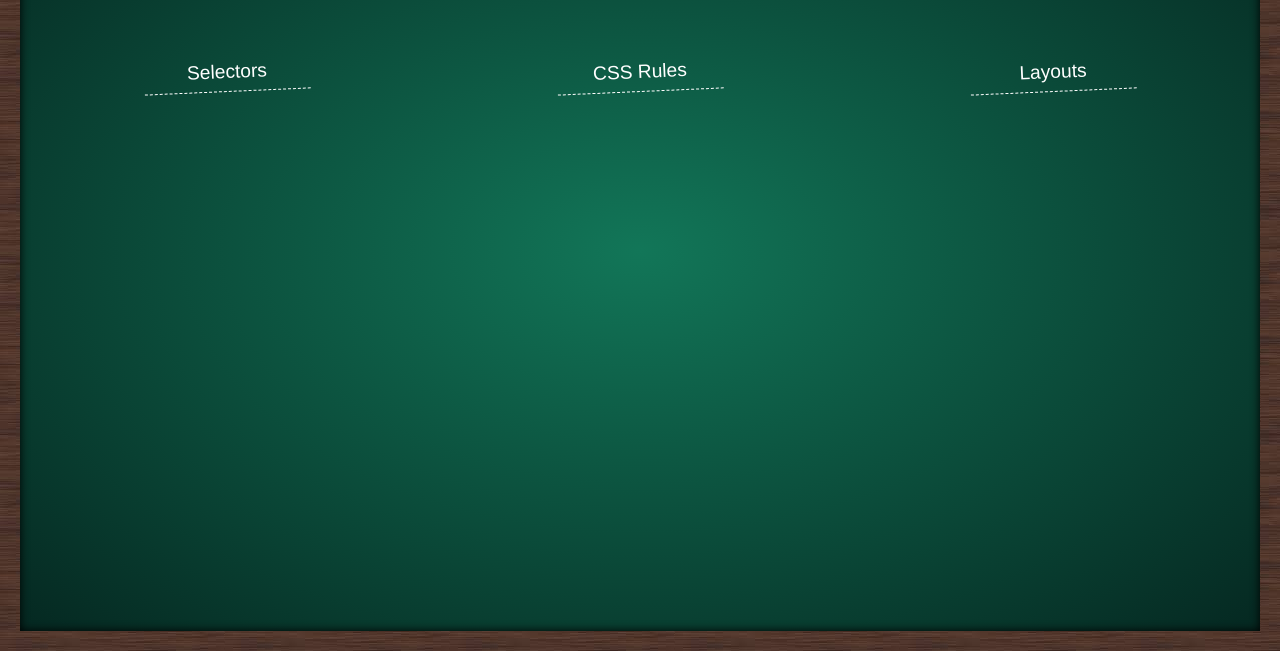
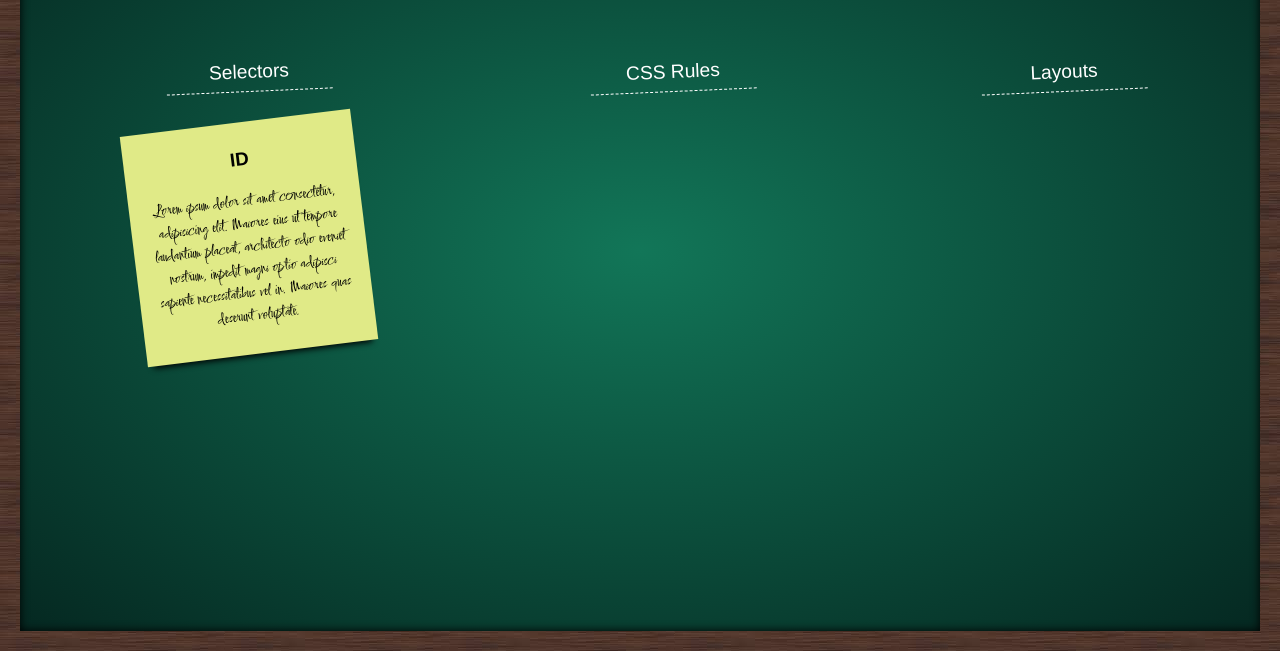
Before and after one commit to DevArrowsmith/css-board-challenge, a plain HTML site: page index.html in a window 1280 px wide. Shown: the part 149-800 px from the top of the page. Drawn offline with Linux system fonts and the light colour scheme.

Commit message:
Added Cora's post-it in HTML and CSS

```diff
--- a/index.html
+++ b/index.html
@@ -5,6 +5,9 @@
         <meta name="viewport" content="width=device-width, initial-scale=1.0">
         <link rel="stylesheet" href="styles.css">
         <title>CSS Board Jan 22</title>
+        <style>
+            @import url('https://fonts.googleapis.com/css2?family=Comforter&display=swap');
+        </style>
     </head>
     <body>
         <div class="dashboard-frame">
@@ -13,6 +16,12 @@
 
                 <section class="dashboard--selectors">
                     <h2>Selectors</h2>
+                    <ul>
+                        <li class="post-it" id="cora">
+                            <h3>ID</h3>
+                            <p>Lorem ipsum dolor sit amet consectetur, adipisicing elit. Maiores eius ut tempore laudantium placeat, architecto odio eveniet nostrum, impedit magni optio adipisci sapiente necessitatibus vel in. Maiores quas deserunt voluptate.</p>
+                        </li>
+                    </ul>
 
                 </section>
 
--- a/styles.css
+++ b/styles.css
@@ -65,6 +65,31 @@ h3 {
 
 /***************************************************/
 /* SELECTORS */
+
+/* ===========CORA'S POST_IT========== */
+#cora {
+    height: 200px;
+    aspect-ratio: 1;
+    background-color: #E0EA87;
+    transform: rotate(-7deg);
+    padding: 1rem;
+    display: flex;
+    flex-direction: column;
+    justify-content: space-around;
+    align-items: center;
+    text-align: center;
+}
+
+#cora h3 {
+    font-weight: bold;
+}
+
+#cora p {
+    font-family: 'Comforter', cursive;
+}
+/* ===========CORA'S POST_IT========== */
+
+
 /***************************************************/
 
 /***************************************************/
```
